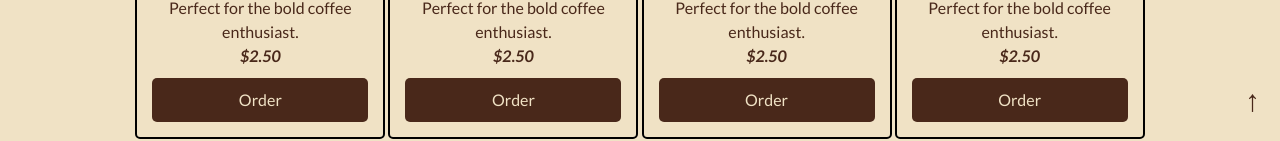
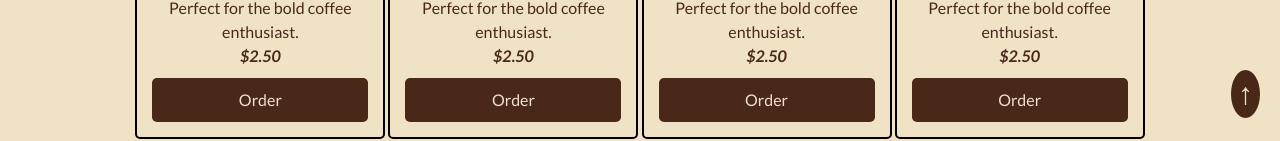
Before and after one commit to thwe-2310/b7-serene-sips-v1, a plain HTML site: page index.html in a window 1280 px wide. Shown: the part 662-803 px from the top of the page. Drawn offline with Linux system fonts and the light colour scheme.

Commit message:
modified style.css

```diff
--- a/style.css
+++ b/style.css
@@ -161,6 +161,7 @@ form div {
   color: #f0e2c5;
   margin-left: 30%;
   border: none;
+  border-radius: 5px;
 }
 
 /*footer section*/
@@ -172,11 +173,16 @@ footer p {
   font-size: 0.9em;
 }
 footer a {
+  border: 2px solid #49281a;
+  padding: 5px;
+  border-radius: 50%;
+  background-color: #49281a;
+  color: #f0e2c5;
+  text-decoration: none;
+  font-size: 30px;
   position: fixed;
   right: 20px;
   bottom: 20px;
   text-decoration: none;
-  color: #49281a;
   font-size: 30px;
-  font-weight: bolder;
 }
```
